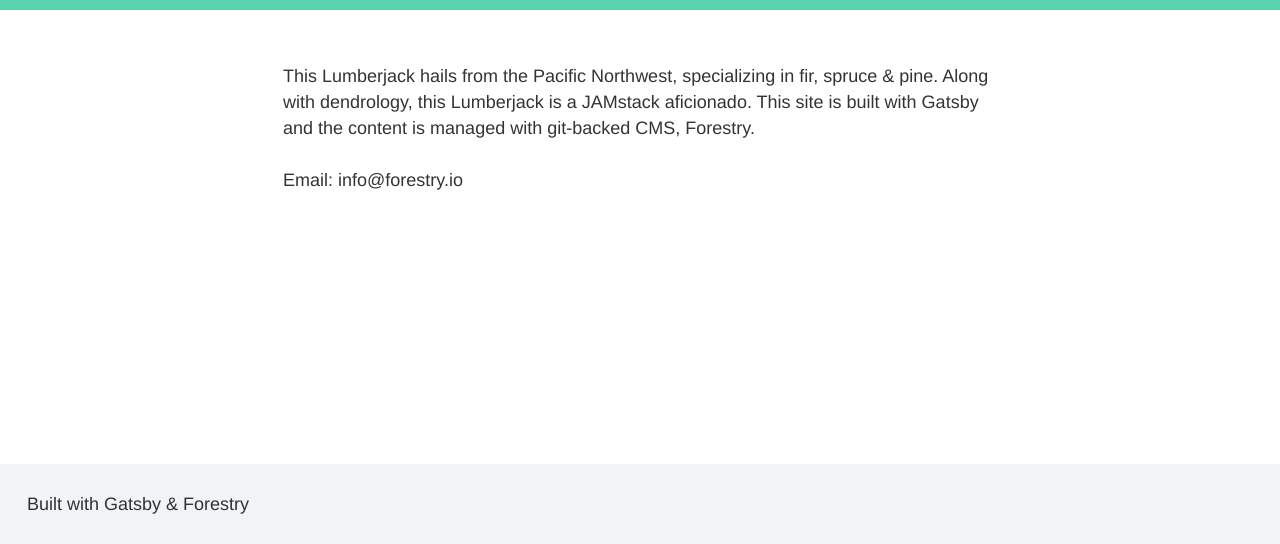
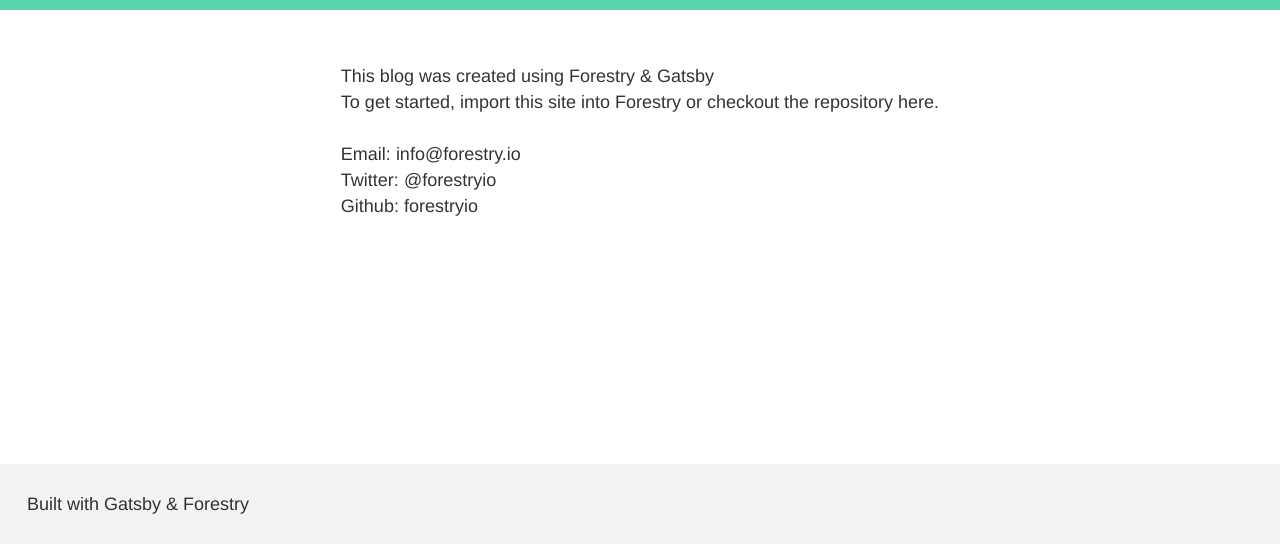
Before and after one commit to kendallstrautman/brevifolia-gatsby-forestry, a Gatsby site: page /about in a window 1280 px wide. Shown: the part 256-800 px from the top of the page. Built offline with nearby package versions, Linux system fonts and the light colour scheme; Gatsby itself is replaced by a stand-in of ours.

Commit message:
about page info tweaks -- config

```diff
--- a/config.json
+++ b/config.json
@@ -1,8 +1,11 @@
 {
   "title": "A Lumberjack's Blog",
   "description": "Notes on the arboreal universe, tips on using Forestry with Gatsby.",
-  "about": "This Lumberjack hails from the Pacific Northwest, specializing in fir, spruce & pine. Along with dendrology, this Lumberjack is a JAMstack aficionado. This site is built with Gatsby and the content is managed with git-backed CMS, Forestry. ",
   "contact": {
-    "email": "info@forestry.io"
+    "email": "info@forestry.io",
+    "twitter_handle": "@forestryio",
+    "twitter_url": "https://twitter.com/forestryio",
+    "github_handle": "forestryio",
+    "github_url": "https://github.com/forestryio"
   }
 }
--- a/src/pages/about.js
+++ b/src/pages/about.js
@@ -4,12 +4,22 @@
 import useSiteMetaData from "../static_queries/useSiteMetadata"
 
 const About = () => {
-  const { about, contact } = useSiteMetaData()
+  const { contact } = useSiteMetaData()
   return (
     <Layout>
       <section className={aboutStyles.about_blurb}>
-        <p>{about}</p>
+        <p>
+          This blog was created using <a href="https://forestry.io">Forestry</a>{" "}
+          & <a href="https://gatsbyjs.com">Gatsby</a>
+          <br /> To get started, import this site into Forestry or checkout the
+          repository here.
+        </p>
         <a href={`mailto:${contact.email}`}>Email: {contact.email}</a>
+        <br />
+        <a href={contact.twitter_url}>Twitter: {contact.twitter_handle}</a>
+        <br />
+        <a href={contact.github_url}>Github: {contact.github_handle}</a>
+        <br />
       </section>
     </Layout>
   )
--- a/src/static_queries/useSiteMetadata.js
+++ b/src/static_queries/useSiteMetadata.js
@@ -10,6 +10,10 @@
           about
           contact {
             email
+            twitter_handle
+            twitter_url
+            github_handle
+            github_url
           }
         }
       }
```
